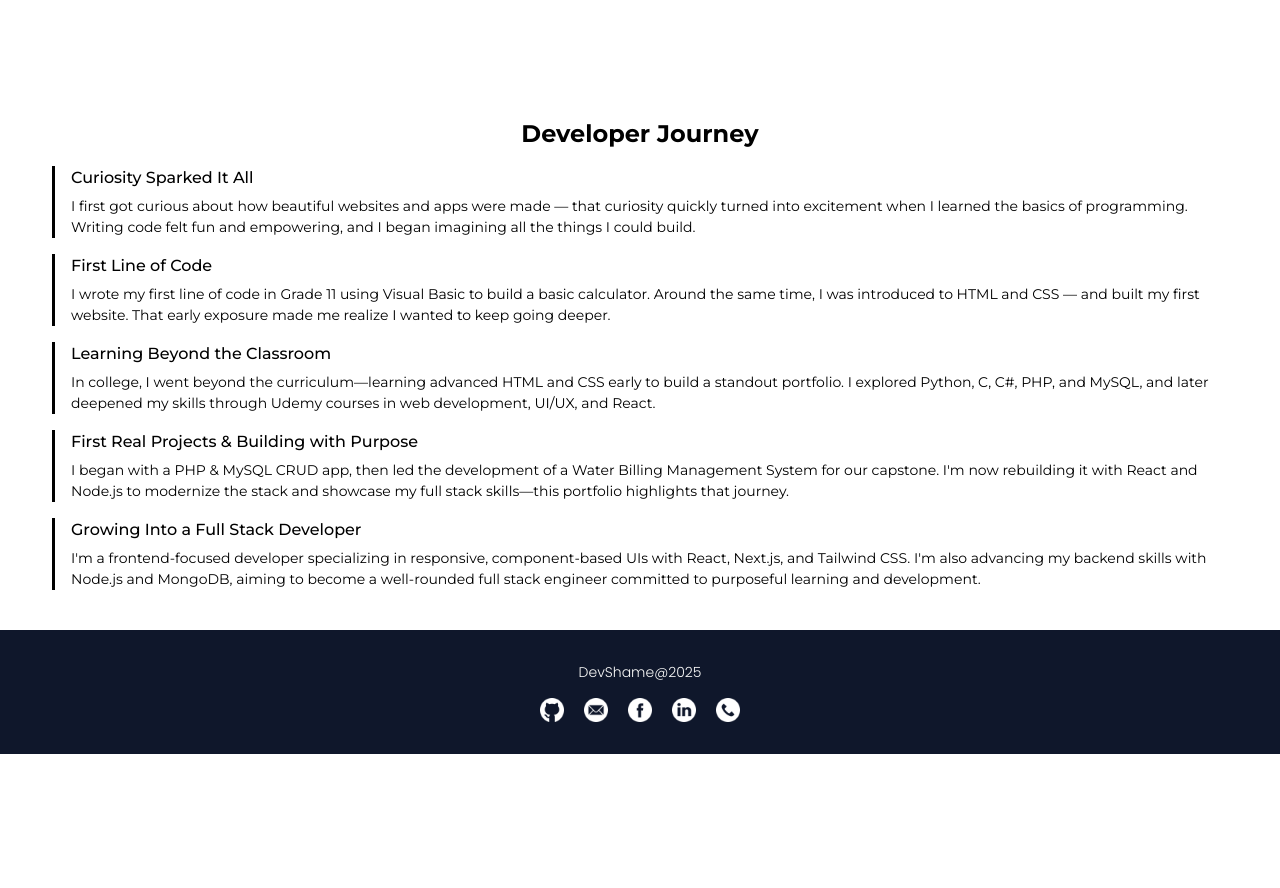
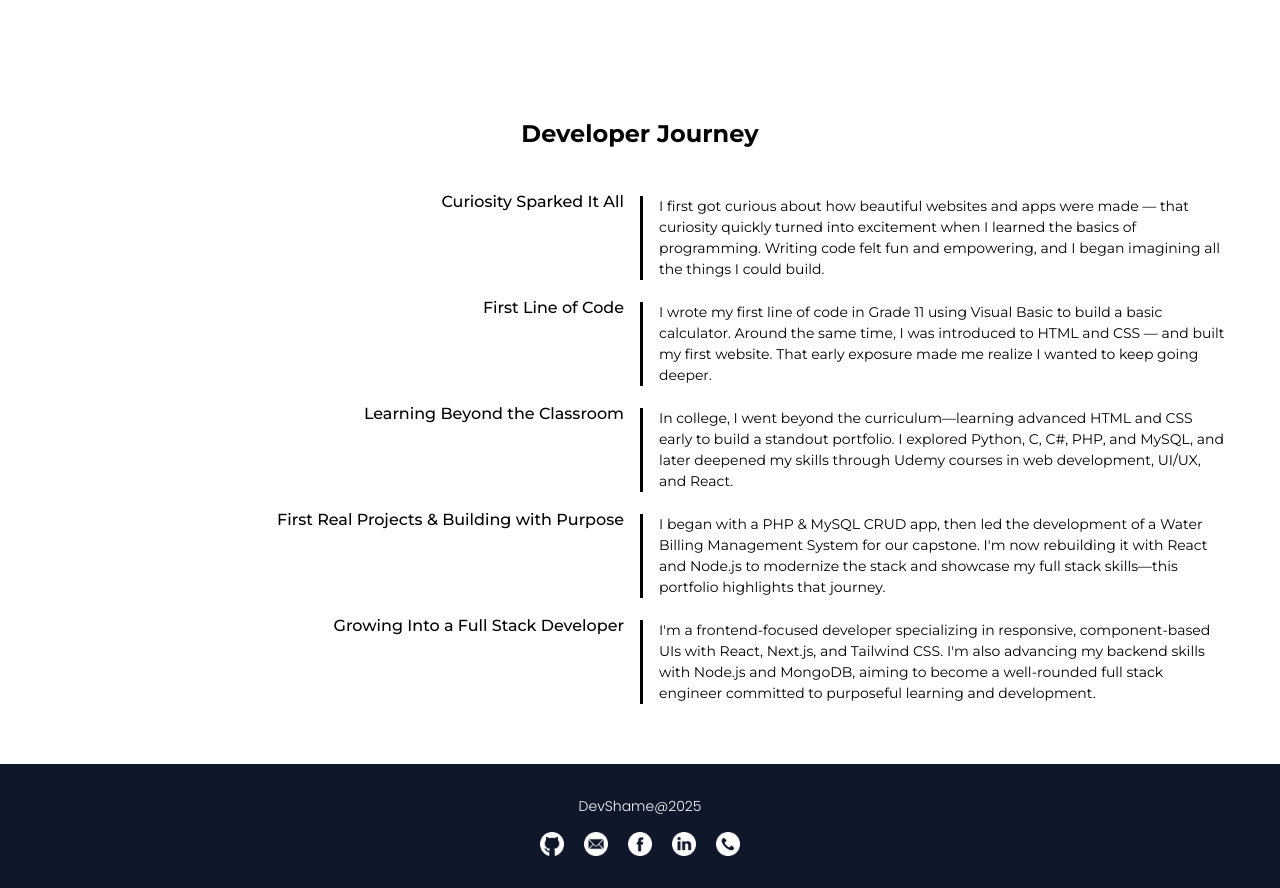
Before and after one commit to shameCanales/shame-portfolio, a React (Vite) app: page /about in a window 1280 px wide. Shown: the part 3151-4039 px from the top of the page. Before the commit the page ends 3905 px from the top, so only its background shows below. Built offline with nearby package versions, Linux system fonts and the light colour scheme; no server answers.

Commit message:
styled journey for large viewport

```diff
--- a/src/components/JourneyItem.jsx
+++ b/src/components/JourneyItem.jsx
@@ -1,12 +1,12 @@
 export default function JourneyItem({ title, desc, color }) {
   console.log(color);
   return (
-    <div className={`mt-4 border-l-[${color}] border-l-3 pl-4  `}>
+    <div className={`mt-4 border-l-[${color}] border-l-3 lg:border-l-0 pl-4 lg:pl-0 lg:grid lg:grid-cols-2 `}>
       <div>
-        <p className="montserrat-medium text-sm sm:text-base ">{title}</p>
+        <p className="montserrat-medium text-sm sm:text-base lg:text-right lg:pr-4">{title}</p>
       </div>
       <div>
-        <p className="montserrat-regular text-xs sm:text-sm leading-normal mt-1.5">
+        <p className="montserrat-regular text-xs sm:text-sm leading-normal mt-1.5 lg:border-l-3 lg:pl-4">
           {desc}
         </p>
       </div>
--- a/src/sections/DevJourney.jsx
+++ b/src/sections/DevJourney.jsx
@@ -4,10 +4,10 @@ import JourneyItem from "../components/JourneyItem";
 
 export default function DevJourney() {
   return (
-    <div className="mb-10">
+    <div className="mb-10 lg:mb-15">
       <Subheading>Developer Journey</Subheading>
 
-      <div>
+      <div className="mt-10">
         {devJourney.map((journ) => (
           <JourneyItem
             key={journ.title}
```
